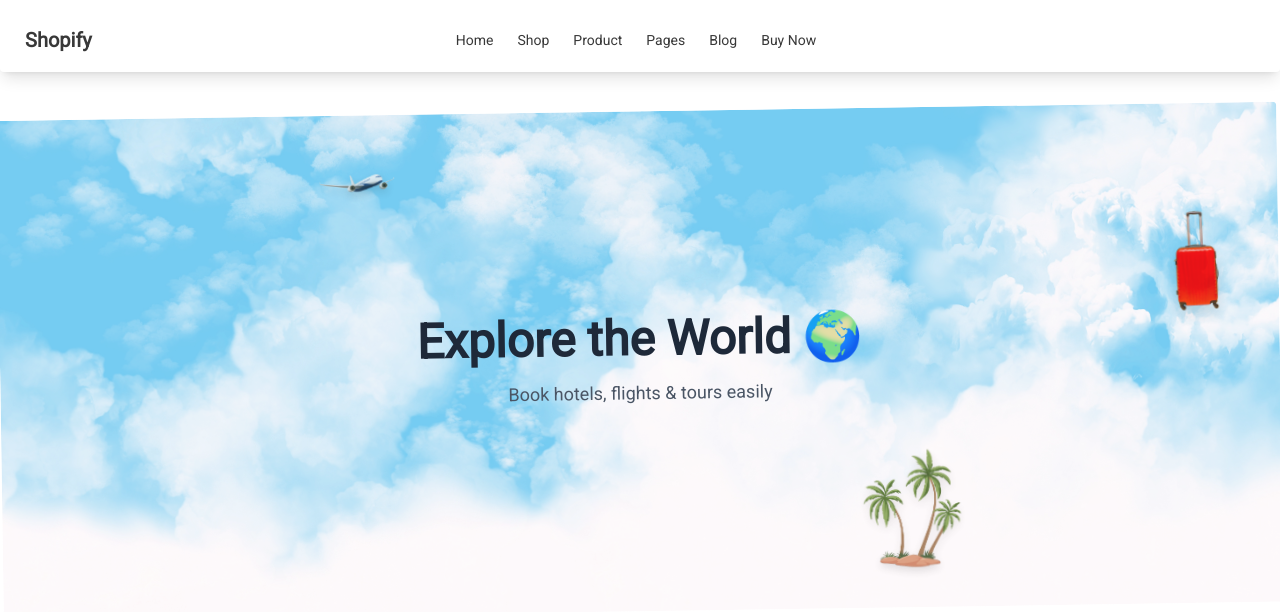
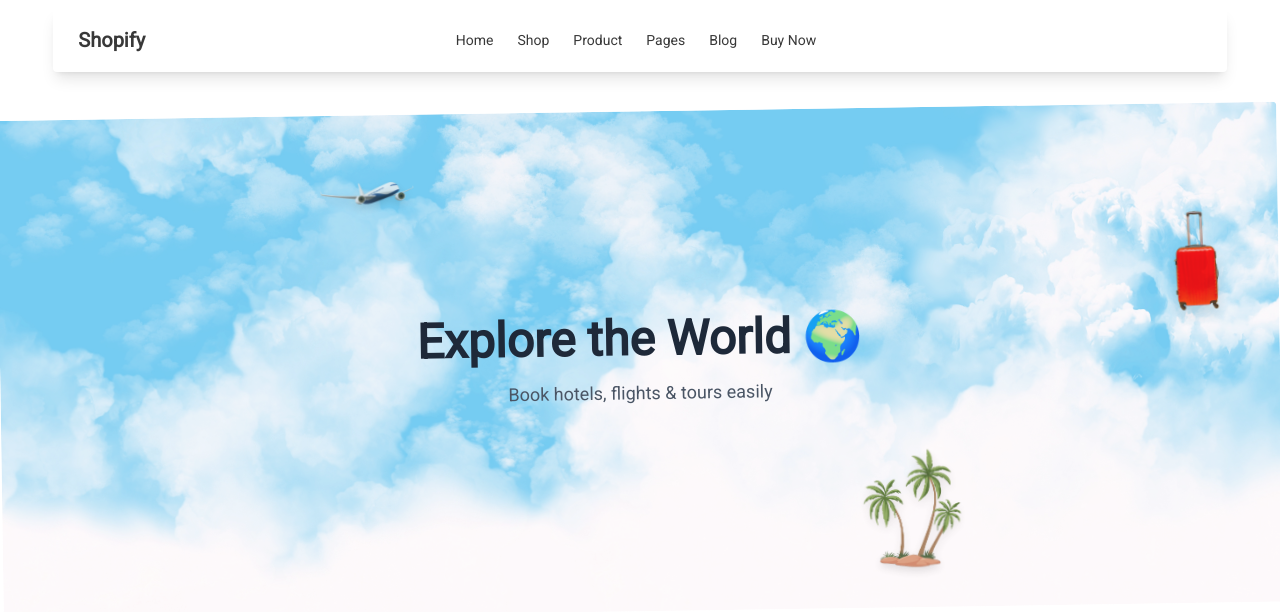
Before and after one commit to Sayeed-Islam-Tazim/airtravel-agency, a Next.js app: page / in a window 1280 px wide. Shown: the top 612 px of the page. Built offline with nearby package versions, Linux system fonts and the light colour scheme.

Commit message:
some changes

```diff
--- a/app/components/Header.tsx
+++ b/app/components/Header.tsx
@@ -39,8 +39,8 @@ const Header = () => {
         <Image
           src="/assets/plane.png"
           alt="plane"
-          width={80}
-          height={80}
+          width={100}
+          height={100}
           className="opacity-80 drop-shadow-lg"
         />
       </motion.div>
--- a/app/page.tsx
+++ b/app/page.tsx
@@ -9,8 +9,10 @@ export default function Home() {
   // window.open(url, "_blank");
 
   return (
-    <div className="w-full">
-      <Navbar />
+    <div className="bg-white">
+      <div className="m-auto w-11/12">
+        <Navbar />
+      </div>
       <Header />
 
       {/* <a
```
